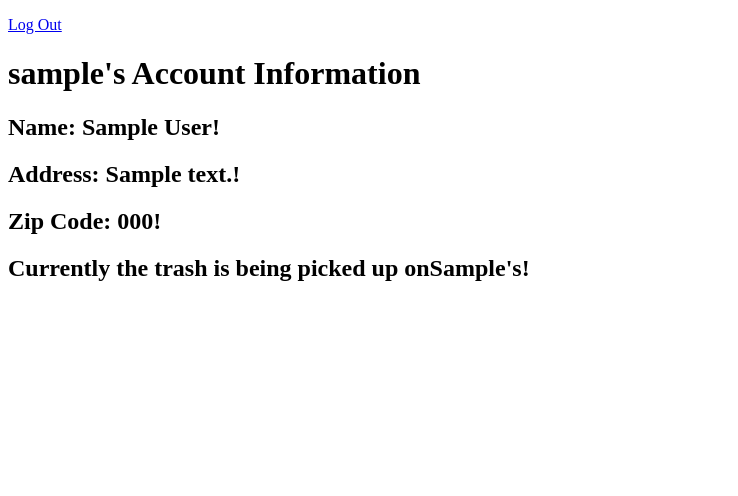
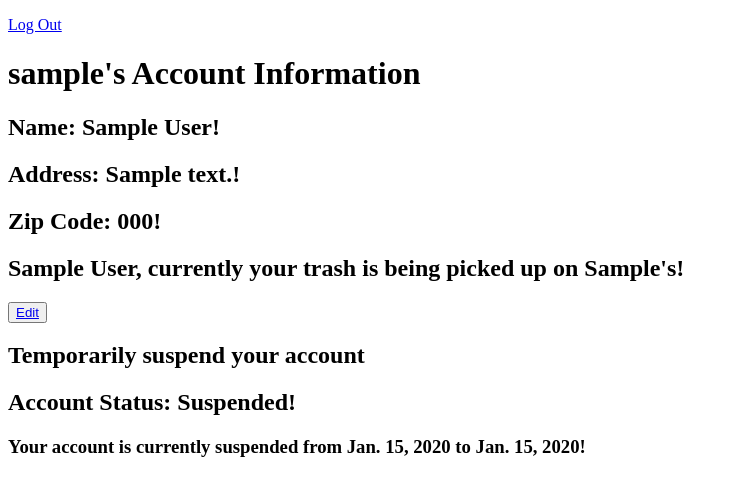
Before and after one commit to cwillett87/Trash_Collector, a Django app: page /customers/details/ in a window 1280 px wide. Shown: the top 496 px of the page, without its empty margins (0-738 px from the left). Run offline with Django 3.2, Linux system fonts and the light colour scheme; a user stored in the database is signed in; tables that the repository leaves empty hold one stand-in row (values such as "Sample post").

Commit message:
Created a suspend method in views.py and displays in setails.html with account status using conditional statemnet.

```diff
--- a/trash_collector/customers/models.py
+++ b/trash_collector/customers/models.py
@@ -15,3 +15,9 @@ class Customer(models.Model):
     one_time_pickup = models.DateField(default=datetime.date.today())
     suspension_start = models.DateField(default=datetime.date.today())
     suspension_end = models.DateField(default=datetime.date.today())
+
+    def activate(self):
+        if self.suspension_end == datetime.date.today():
+            return True
+        else:
+            return False
--- a/trash_collector/customers/templates/customers/details.html
+++ b/trash_collector/customers/templates/customers/details.html
@@ -9,5 +9,15 @@
   <h2>Name: {{customer.name}}!</h2>
   <h2>Address: {{customer.address}}!</h2>
   <h2>Zip Code: {{customer.zip_code}}!</h2>
-  <h2>{{user.name}} Currently the trash is being picked up on{{customer.pickup_day}}'s!</h2>
+  <h2>{{customer.name}}, currently your trash is being picked up on {{customer.pickup_day}}'s!</h2>
+  <button> <a href="{% url 'customers:edit' %}">Edit</a></button>
+  {% if customer.activate == True %}
+  <h2>Account Status: Active!</h2>
+  <button> <a href="{% url 'customers:suspend' %}">Suspend Account</a></button>
+  {% else %}
+  <h2>Temporarily suspend your account</h2>
+  <h2>Account Status: Suspended!</h2>
+  <h3>Your account is currently suspended from {{customer.suspension_start}} to {{customer.suspension_end}}!</h3>
+
+{% endif %}
 {% endblock %}
--- a/trash_collector/customers/urls.py
+++ b/trash_collector/customers/urls.py
@@ -8,5 +8,7 @@ app_name = "customers"
 urlpatterns = [
     path('', views.index, name="index"),
     path('create/', views.create, name="create"),
-    path('details/', views.details, name='details')
+    path('details/', views.details, name='details'),
+    path('edit', views.edit, name='edit'),
+    path('suspend', views.suspend, name='suspend')
 ]
--- a/trash_collector/customers/views.py
+++ b/trash_collector/customers/views.py
@@ -27,7 +27,7 @@ def create(request):
         zip_code = request.POST.get('zip_code')
         new_customer = Customer(name=name, user=user,  pickup_day=pickup_day, address=address, zip_code=zip_code)
         new_customer.save()
-        return HttpResponseRedirect(reverse('customers:index'))
+        return HttpResponseRedirect(reverse('customers:details'))
     else:
         return render(request, 'customers/create.html')
 
@@ -39,3 +39,53 @@ def details(request):
         'customer': customer
     }
     return render(request, 'customers/details.html', context)
+
+
+def edit(request):
+    if request.method == 'POST':
+        user = request.user
+        customer_edit = Customer.objects.get(user=user)
+        customer_edit.name = request.POST.get('name')
+        customer_edit.pickup_day = request.POST.get('pickup_day')
+        customer_edit.address = request.POST.get('address')
+        customer_edit.zip_code = request.POST.get('zip_code')
+        customer_edit.save()
+        return HttpResponseRedirect(reverse('customers:details'))
+    else:
+        user = request.user
+        customer_edit = Customer.objects.get(user=user)
+        context = {
+            'customer': customer_edit
+        }
+        return render(request, 'customers/edit.html', context)
+
+
+def suspend(request):
+    if request.method == 'POST':
+        user = request.user
+        customer_suspend = Customer.objects.get(user=user)
+        customer_suspend.suspension_start = request.POST.get('suspension_start')
+        customer_suspend.suspension_end = request.POST.get('suspension_end')
+        customer_suspend.save()
+        return HttpResponseRedirect(reverse('customers:details'))
+    else:
+        user = request.user
+        customer_suspend_date = Customer.objects.get(user=user)
+        context = {
+            'customer': customer_suspend_date
+        }
+        return render(request, 'customers/suspend.html', context)
+
+
+# def activate(request):
+#     user = request.user
+#     customer_activate = Customer.objects.get(user=user)
+#     context = {
+#         'customer': customer_activate
+#     }
+#     if request.method == 'POST':
+#         customer_activate.suspension_start.delete()
+#         customer_activate.suspension_end.delete()
+#         return HttpResponseRedirect(reverse('customers:details'))
+#     else:
+#         return render(request, 'customers/activate.html', context)
```
Also changed, not shown: trash_collector/customers/templates/customers/activate.html (added, +19 -0 lines), trash_collector/customers/templates/customers/edit.html (added, +21 -0 lines), trash_collector/customers/templates/customers/suspend.html (added, +19 -0 lines), trash_collector/customers/migrations/0004_auto_20210607_1417.py (added), trash_collector/customers/migrations/0005_auto_20210607_1505.py (added).
